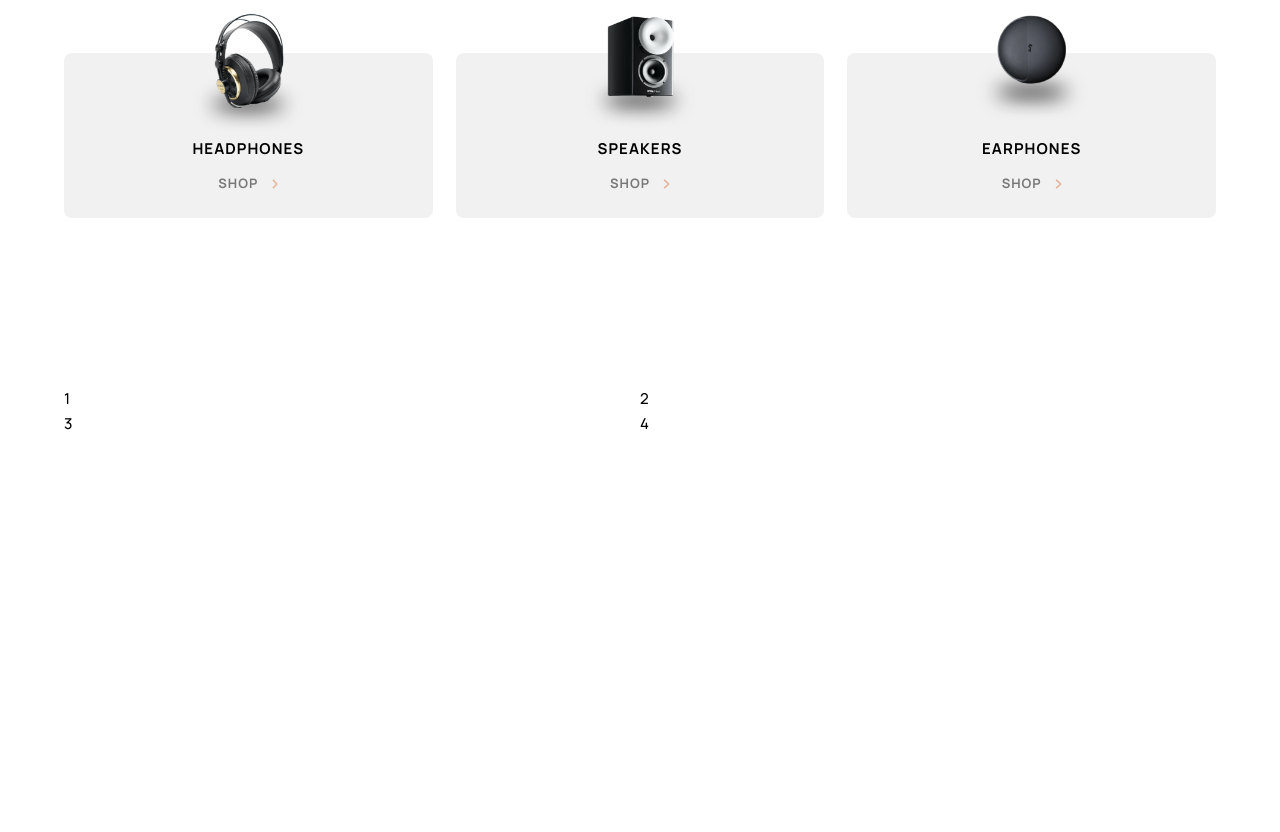
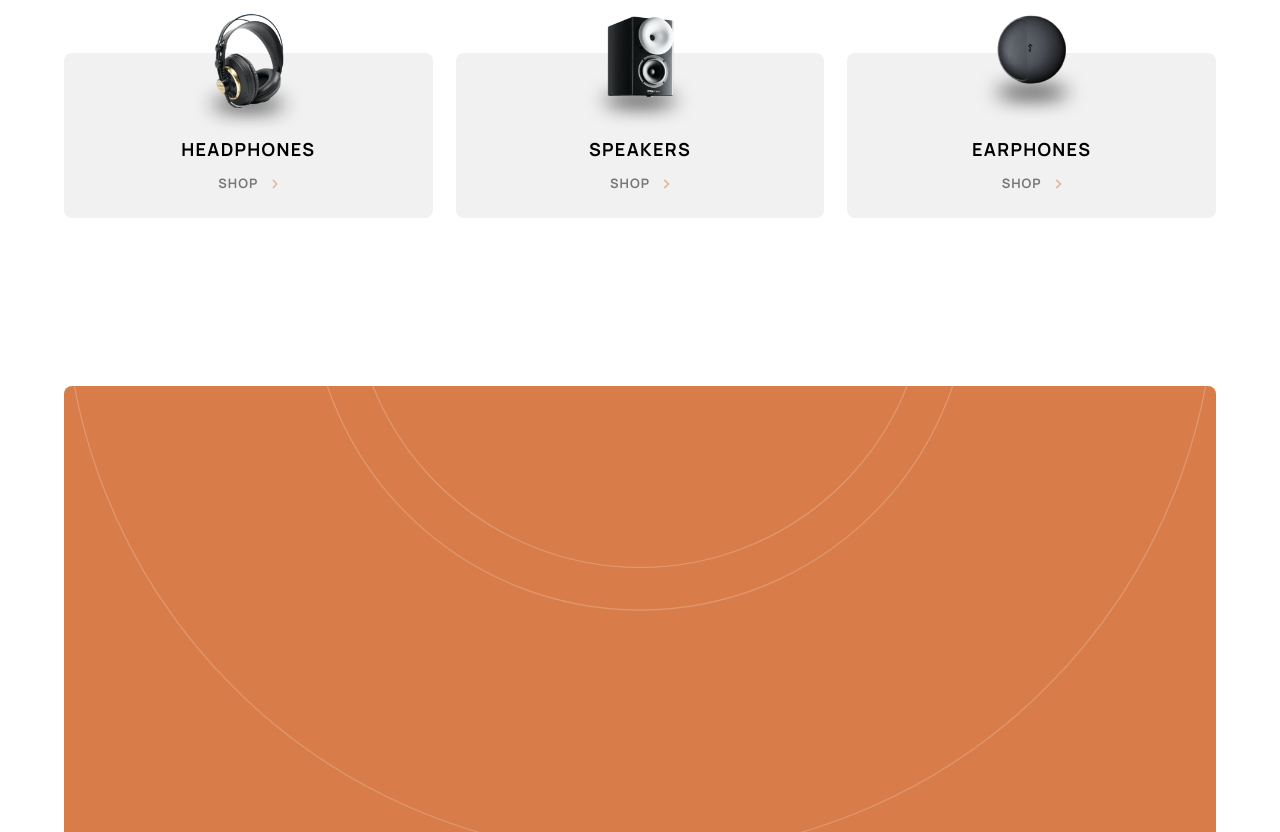
Before and after one commit to cjoak1028/audiophile-ecommerce-website, a React (Create React App) app: page / in a window 1280 px wide. Shown: the part 800-1632 px from the top of the page. Before the commit the page ends 1404 px from the top, so only its background shows below. Built offline with nearby package versions, Linux system fonts and the light colour scheme.

Commit message:
fixed home-gallery cell-1 background image responsiveness

```diff
--- a/src/components/pages/home/Home.js
+++ b/src/components/pages/home/Home.js
@@ -2,6 +2,8 @@ import React from 'react';
 
 import ProductLinks from '../../shared/ProductLinks';
 import classes from './Home.module.scss';
+
+import speakerZx9Img from '../../../assets/home/mobile/image-speaker-zx9.png';
 
 const Home = () => {
     return (
@@ -16,14 +18,19 @@ const Home = () => {
             </div>
             <div className={`content-wrapper padding-x ${classes["home__content"]}`}>
                 <ProductLinks />
-                <div className={classes['featured-products']}>
-                    <div className={classes['product-1']}>1</div>
-                    <div className={classes['product-2']}>2</div>
-                    <div className={classes['product-3']}>3</div>
-                    <div className={classes['product-4']}>4</div>
+                <div className={classes['home-gallery']}>
+                    <div className={classes['home-gallery__cell-1']}>
+                        {/* <img src={speakerZx9Img}></img>
+                        <h1>ZX9 Speaker</h1>
+                        <p>Upgrade to premium speakers that are phenomenally built to deliver truly remarkable sound.</p>
+                        <a className={'btn btn--black'}>See Product</a> */}
+                    </div>
+                    <div className={classes['home-gallery__cell-2']}>2</div>
+                    <div className={classes['home-gallery__cell-3']}>3</div>
+                    <div className={classes['home-gallery__cell-4']}>4</div>
                 </div>
             </div>
-        </div>
+        </div >
     )
 }
 
--- a/src/components/pages/home/Home.module.scss
+++ b/src/components/pages/home/Home.module.scss
@@ -71,7 +71,35 @@
     }
 }
 
-.featured-products {
+.home-gallery {
     display: grid;
     grid-template-columns: repeat(2, 1fr);
+
+    &__cell-1 {
+        background: $c-orange url('../../../assets/home/desktop/pattern-circles.svg') no-repeat center bottom 13rem/cover;
+        // padding: 0 7%;
+        height: 60rem;
+        grid-column: 1 / span 2;
+        border-radius: 8px;
+        text-align: center;
+        color: white;
+
+        img {
+            width: 17.2rem;
+            height: 20.7rem;
+            margin-top: 5rem;
+        }
+
+        h1 {
+            margin-top: 3.2rem;
+        }
+
+        p {
+            margin-top: 2.4rem;
+        }
+
+        a {
+            margin-top: 2.4rem;
+        }
+    }
 }
--- a/src/styles/_typography.scss
+++ b/src/styles/_typography.scss
@@ -63,12 +63,14 @@ h5 {
 }
 
 h6 {
-    // font-size: 1.8rem;
-    // line-height: 2.4rem;
-    // letter-spacing: 1.3px;
     font-size: 1.5rem;
     line-height: 2.4rem;
     letter-spacing: 1.07px;
+
+    @include respond-above('BP-3') {
+        font-size: 1.8rem;
+        letter-spacing: 1.3px;
+    }
 }
 
 .overline {
--- a/src/styles/components/_buttons.scss
+++ b/src/styles/components/_buttons.scss
@@ -12,4 +12,9 @@
     &--orange {
         background-color: $c-orange;
     }
+
+    &--black {
+        color: $c-white;
+        background-color: $c-black;
+    }
 }
```
